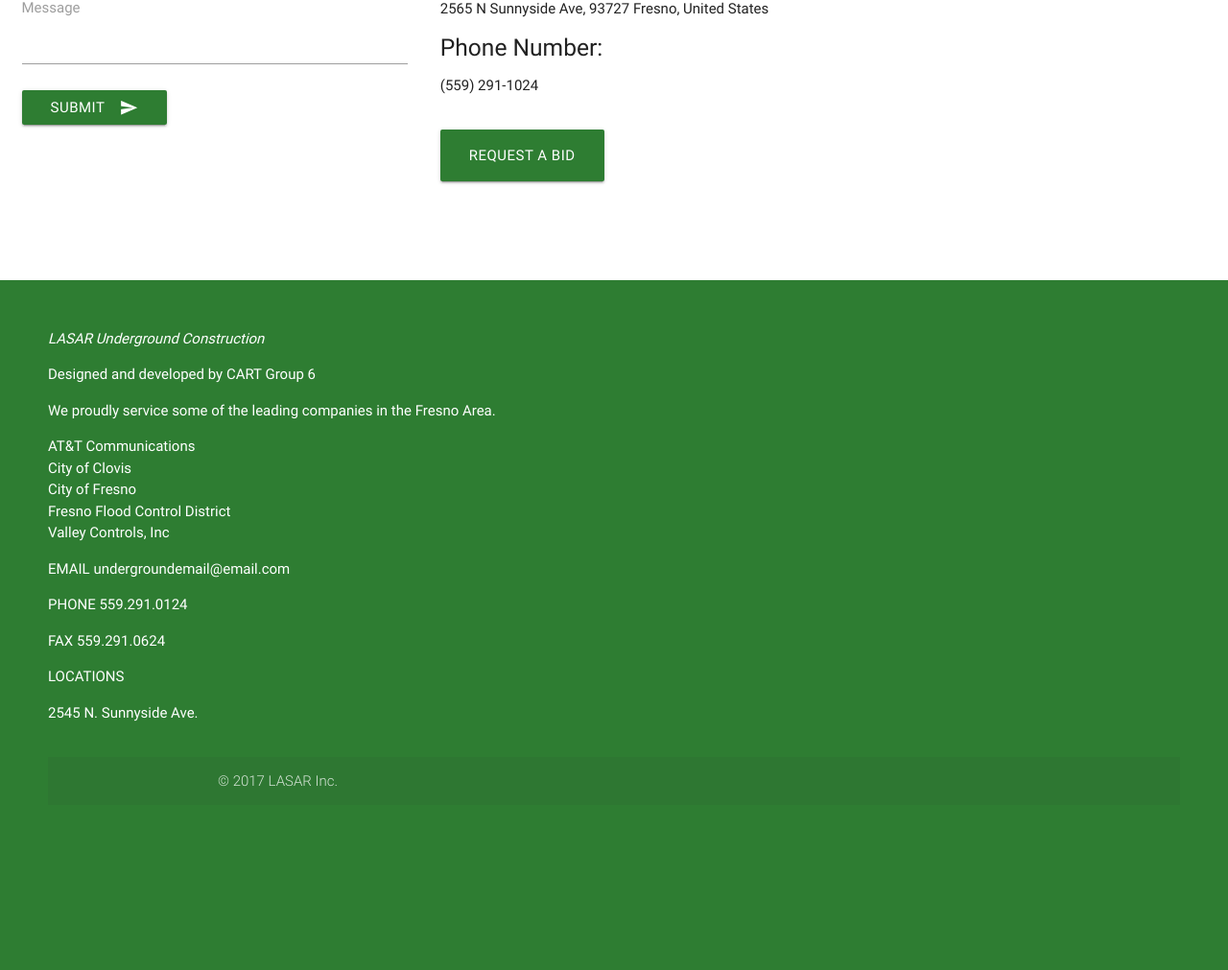
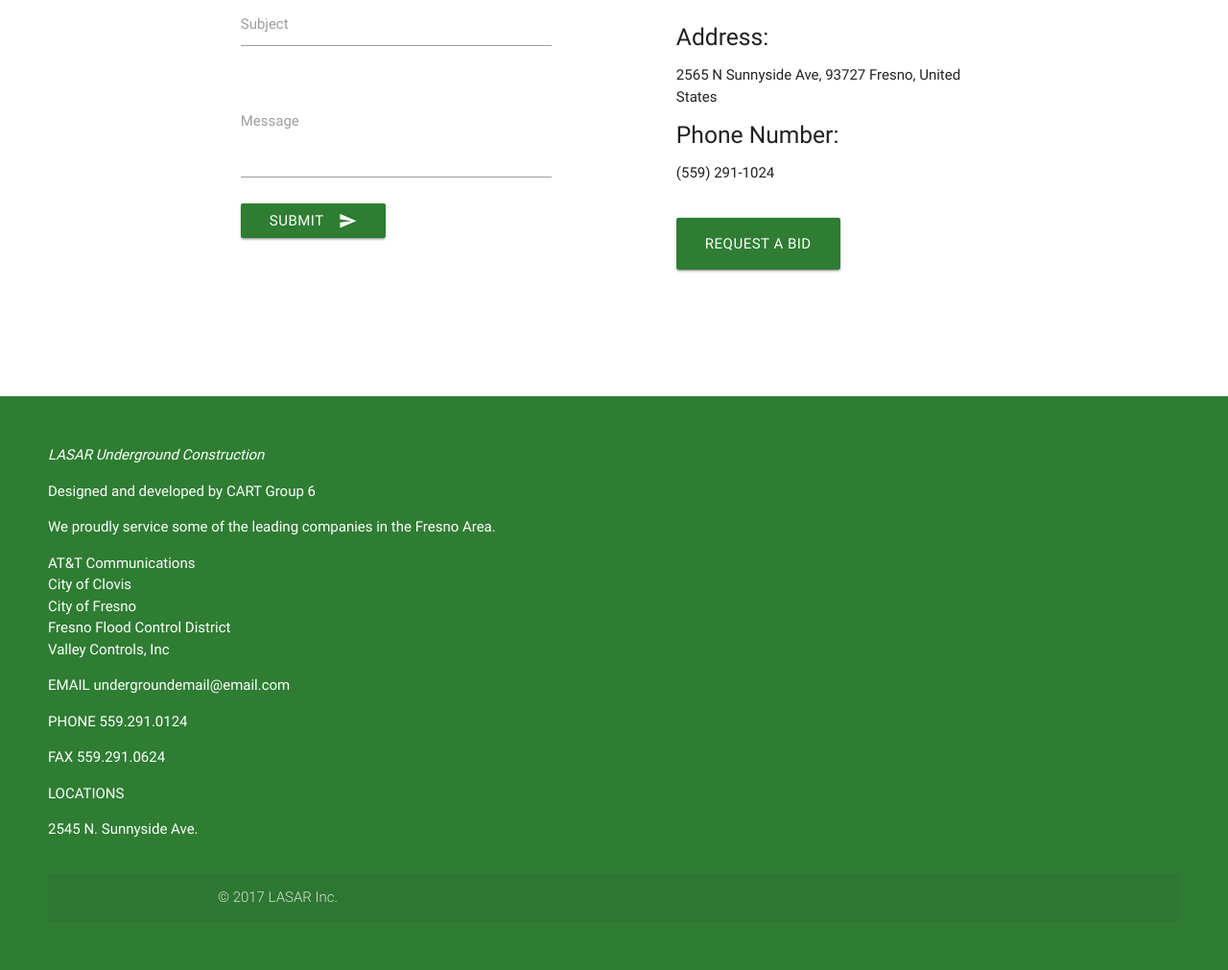
Before and after one commit to brookecart/LASAR-Underground-Construction, a PHP site: page /Contacts.php in a window 1280 px wide. Shown: the part 608-1619 px from the top of the page at 96% size. Before the commit the page ends 1428 px from the top, so only its background shows below. Run offline with PHP 8.4, Linux system fonts and the light colour scheme; some libraries are stand-ins or nearby versions.

Commit message:
contact page

```diff
--- a/LASAR-Underground-Construction/Contacts.php
+++ b/LASAR-Underground-Construction/Contacts.php
@@ -1,15 +1,14 @@
 <?php require('navbar.php');?>
 <br>
-<div class="">
-        <div class="row">
-            <div class="col">
+        <div class="container" style="padding: 70px;">
+            <div class="row">
+                <div class="col s5">
                 <h3>Send a Message</h3>
-            <?php require('msgform.php');?>
-            </div>
-            <div class="s2 col"></div>
-            <div class="row col">
-                <div class="row hide-on-med-and-down">
-                    <div class='row'>
+                <?php require('msgform.php');?>
+                </div>
+            <div class="col s2"></div>
+            <div class="col s5">
+                    <div class="row">
                         <iframe src='https://www.google.com/maps/embed?pb=!1m14!1m8!1m3!1d12783.487837144074!2d-119.6919882!3d36.773639!3m2!1i1024!2i768!4f13.1!3m3!1m2!1s0x0%3A0x3733227db16a15e!2sLasar+Construction!5e0!3m2!1sen!2sus!4v1494209808579' width='600' height='450' frameborder='0' style='border:0' allowfullscreen></iframe>
                     </div>
                     <div class="row">
@@ -25,5 +24,4 @@
             </div>
         </div>
         <br>
-    </div>
     <?php require('footer.php');?>
```
